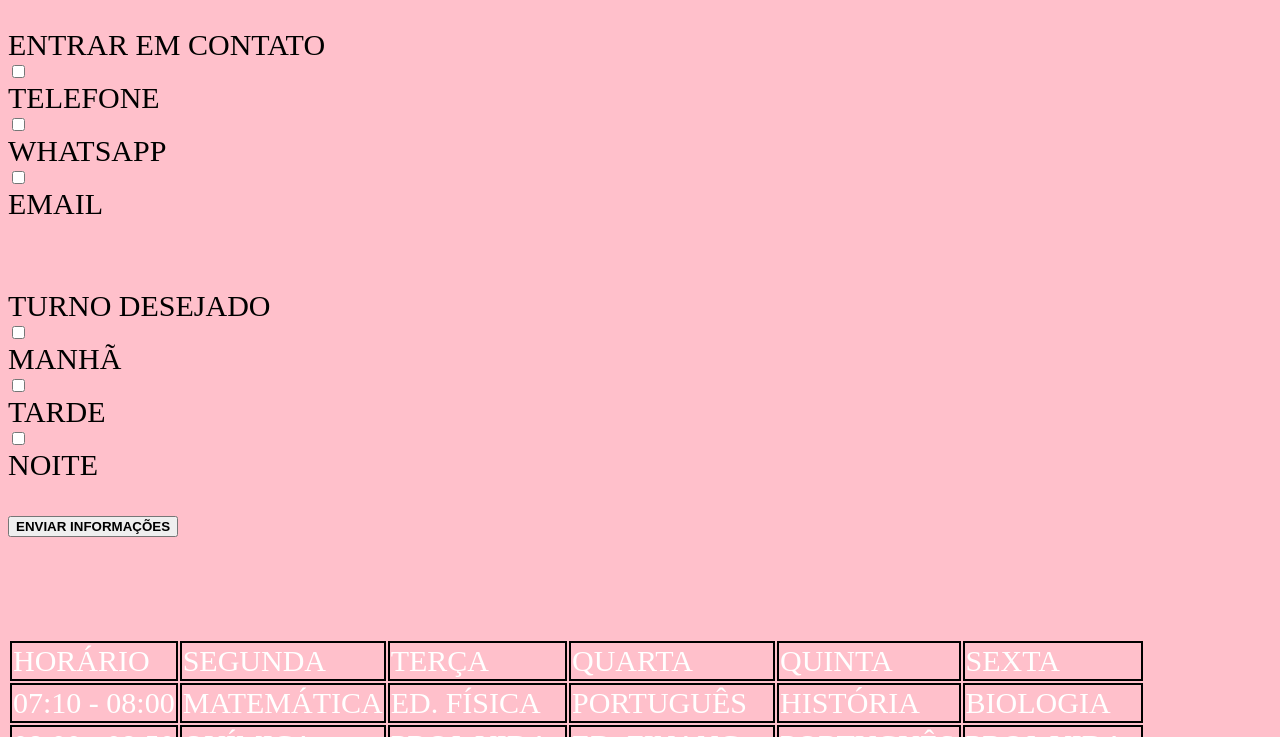
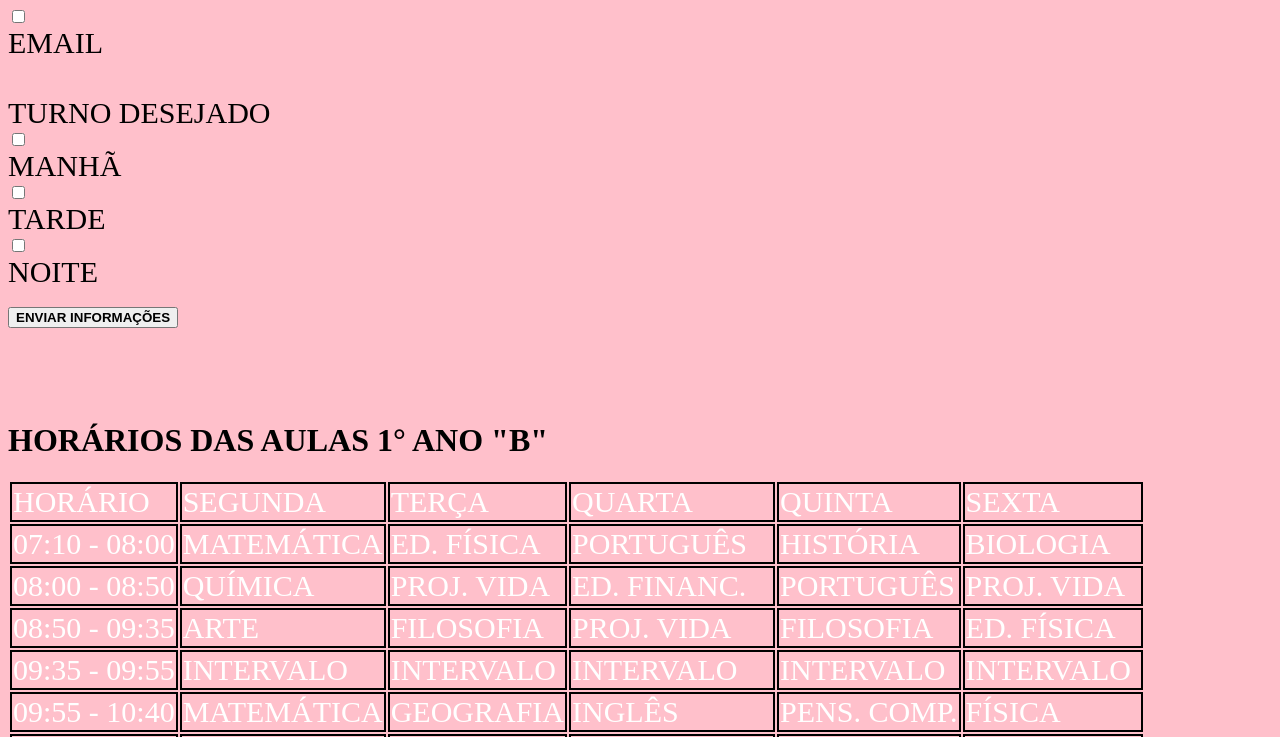
Before and after one commit to MariaFelema/formulario, a plain HTML site: page index.html in a window 1280 px wide. Shown: the part 1065-1802 px from the top of the page. Drawn offline with Linux system fonts and the light colour scheme.

Commit message:
Update index.html

```diff
--- a/index.html
+++ b/index.html
@@ -10,7 +10,7 @@
 <h1>FORMULÁRIO DE CADASTRO C.E.S.A.</h1>
 <main>
 	<form>
-		<label for="preencha">PREENCHA CORRETAMENTE OS DADOS SOLICITADOS</p>
+		<label for="preencha">PREENCHA CORRETAMENTE OS DADOS SOLICITADOS</label>
 		<br>
 		<label for="nome">NOME</label>
 		<input type="text" name="nome" required>
@@ -62,6 +62,8 @@
 	        <br>
 	        <br>
 	        <br>
+	        <br>
+	<h1>HORÁRIOS DAS AULAS 1° ANO "B"</h1>
 		<table>
 			<tr>
 				    <td>HORÁRIO</td>
```
